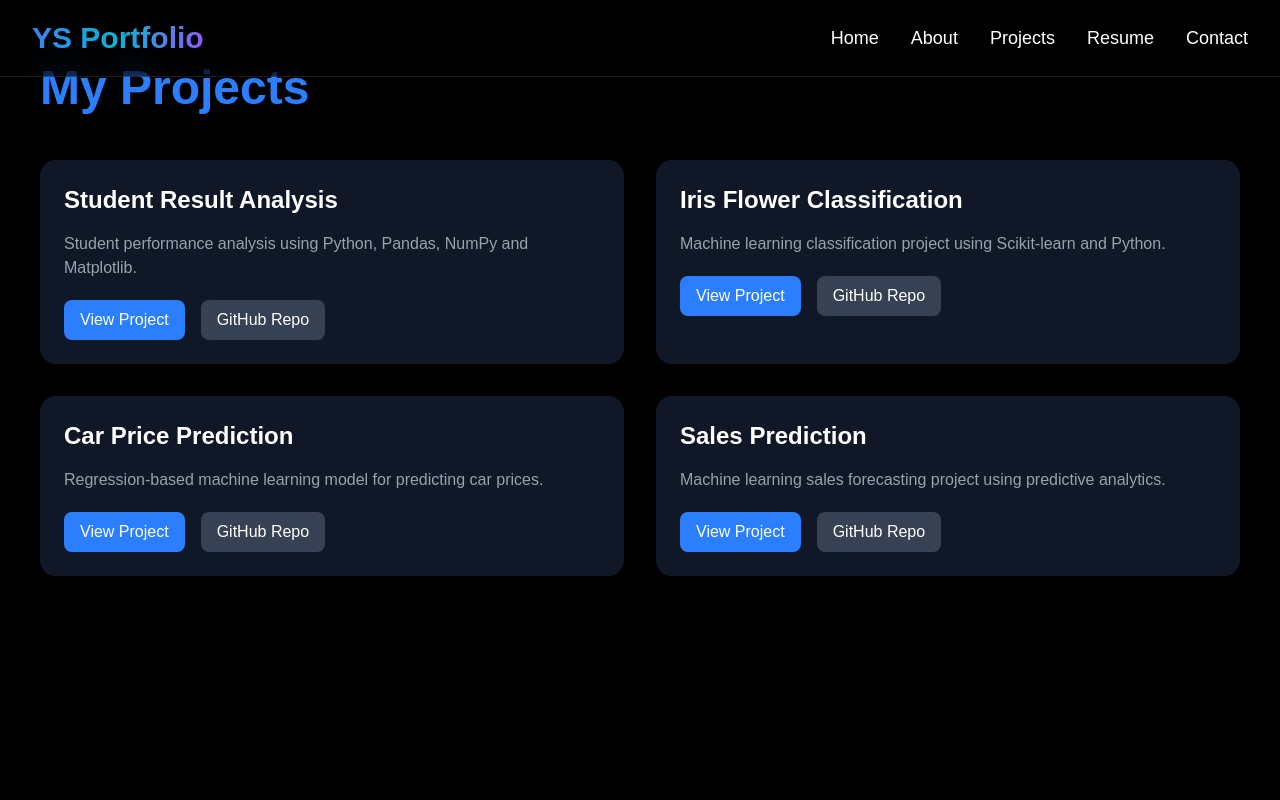
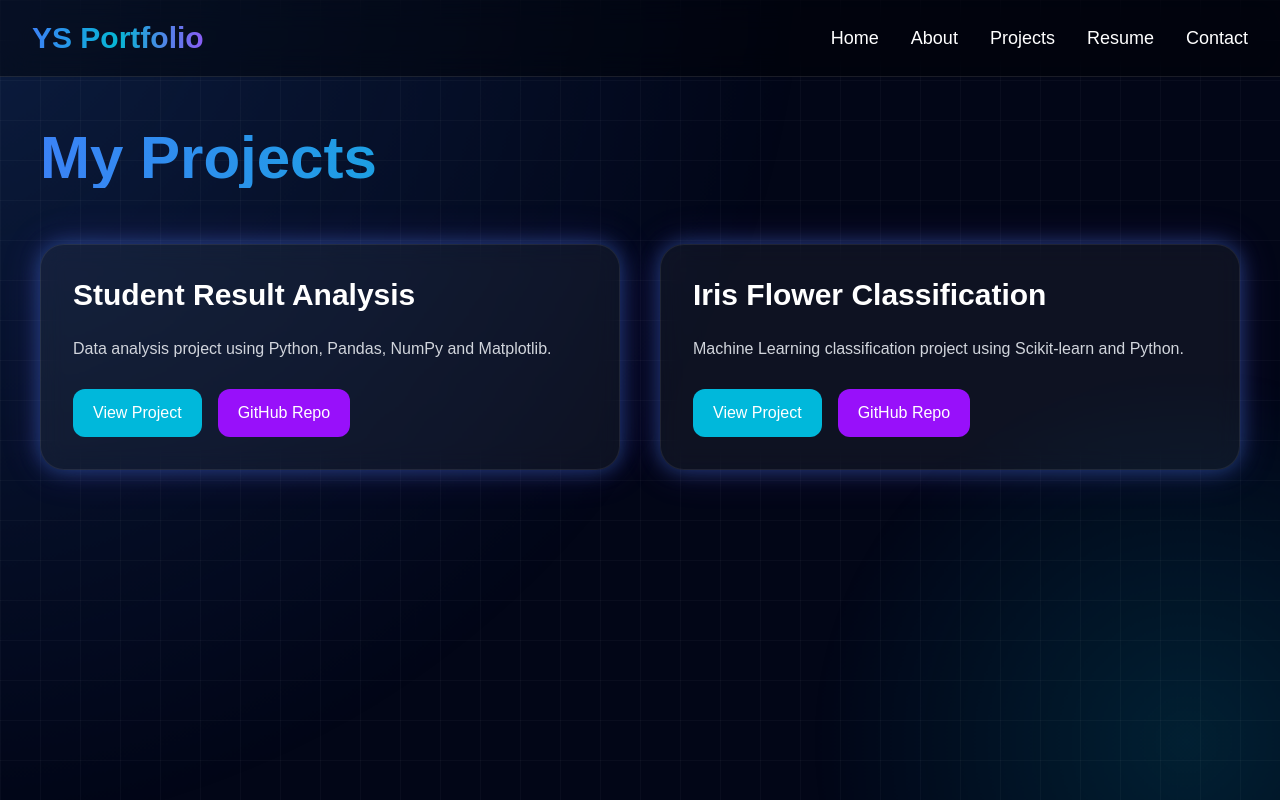
Before and after one commit to yashshelke9129-droid/yash-data-science-portfolio, a Next.js app: page /projects in a window 1280 px wide. Built offline with nearby package versions, Linux system fonts and the light colour scheme.

Commit message:
Final futuristic portfolio

```diff
--- a/src/app/globals.css
+++ b/src/app/globals.css
@@ -13,7 +13,8 @@ body {
   font-family: Arial, Helvetica, sans-serif;
 }
 
-/* Animated Coding Background */
+/* Animated Background */
+
 body::before {
   content: "";
   position: fixed;
@@ -22,7 +23,7 @@ body::before {
   background:
     radial-gradient(circle at top left, rgba(59,130,246,0.2), transparent 30%),
     radial-gradient(circle at bottom right, rgba(139,92,246,0.2), transparent 30%),
-    radial-gradient(circle at center, rgba(6,182,212,0.12), transparent 25%);
+    radial-gradient(circle at center, rgba(6,182,212,0.15), transparent 25%);
   animation: moveBg 15s linear infinite;
   z-index: -1;
 }
@@ -41,65 +42,69 @@ body::before {
   }
 }
 
-/* Grid Effect */
+/* Grid */
+
 .grid-bg {
   background-image:
-    linear-gradient(rgba(255,255,255,0.04) 1px, transparent 1px),
-    linear-gradient(90deg, rgba(255,255,255,0.04) 1px, transparent 1px);
+    linear-gradient(rgba(255,255,255,0.03) 1px, transparent 1px),
+    linear-gradient(90deg, rgba(255,255,255,0.03) 1px, transparent 1px);
 
   background-size: 40px 40px;
 }
 
-/* Gradient Text */
+/* Glass */
+
+.glass {
+  background: rgba(255,255,255,0.05);
+  backdrop-filter: blur(12px);
+  border: 1px solid rgba(255,255,255,0.08);
+}
+
+/* Gradient */
+
 .gradient-text {
   background: linear-gradient(to right, #3b82f6, #06b6d4, #8b5cf6);
   -webkit-background-clip: text;
   -webkit-text-fill-color: transparent;
 }
 
-/* Glass Effect */
-.glass {
-  background: rgba(255,255,255,0.05);
-  backdrop-filter: blur(14px);
-  border: 1px solid rgba(255,255,255,0.08);
-}
+/* Glow */
 
-/* Glow */
 .glow {
   box-shadow:
     0 0 20px rgba(59,130,246,0.4),
-    0 0 40px rgba(139,92,246,0.3);
+    0 0 40px rgba(139,92,246,0.2);
 }
 
-/* Hover Cards */
+/* Hover */
+
 .card-hover {
-  transition: all 0.4s ease;
+  transition: 0.4s ease;
 }
 
 .card-hover:hover {
   transform: translateY(-10px) scale(1.02);
-  box-shadow:
-    0 0 25px rgba(59,130,246,0.35),
-    0 0 50px rgba(139,92,246,0.25);
 }
 
-/* Button Animation */
+/* Button */
+
 .btn-hover {
-  transition: all 0.3s ease;
+  transition: 0.3s ease;
 }
 
 .btn-hover:hover {
   transform: scale(1.08);
 }
 
-/* Floating Animation */
+/* Floating */
+
 @keyframes floating {
   0% {
     transform: translateY(0px);
   }
 
   50% {
-    transform: translateY(-15px);
+    transform: translateY(-12px);
   }
 
   100% {
--- a/src/app/page.js
+++ b/src/app/page.js
@@ -24,27 +24,21 @@ export default function Home() {
           className="w-60 h-60 rounded-full border-4 border-cyan-400 object-cover mb-8 glow float-animation"
         />
 
-        <motion.h1
-          initial={{ y: 50 }}
-          animate={{ y: 0 }}
-          transition={{ duration: 0.8 }}
-          className="text-7xl font-bold gradient-text mb-5"
-        >
+        <h1 className="text-7xl font-bold gradient-text mb-5">
           Yash Shelke
-        </motion.h1>
+        </h1>
 
         <p className="text-2xl text-gray-300 mb-8">
           Data Science Student • AI Enthusiast • ML Developer
         </p>
 
-        <div className="glass p-10 rounded-3xl max-w-4xl card-hover">
+        <div className="glass p-10 rounded-3xl max-w-4xl card-hover glow">
 
           <p className="text-lg text-gray-300 leading-9">
             Passionate about Data Science, Artificial Intelligence,
-            Machine Learning, and building futuristic technology solutions.
-            Skilled in Python, Data Analysis, ML Models, and modern web technologies.
-            Constantly exploring new innovations and creating real-world projects
-            with impactful solutions.
+            Machine Learning, and futuristic technologies.
+            Skilled in Python, Data Analysis, ML Models,
+            and building modern AI-driven projects.
           </p>
 
         </div>
--- a/src/app/projects/page.js
+++ b/src/app/projects/page.js
@@ -1,27 +1,34 @@
+"use client";
+
 import Navbar from "../../components/Navbar";
+import { motion } from "framer-motion";
 
 export default function Projects() {
   return (
     <>
       <Navbar />
 
-      <main className="min-h-screen bg-black text-white px-10 py-16">
+      <motion.main
+        initial={{ opacity: 0, y: 40 }}
+        animate={{ opacity: 1, y: 0 }}
+        transition={{ duration: 0.8 }}
+        className="min-h-screen px-10 py-32 grid-bg text-white"
+      >
 
-        <h1 className="text-5xl font-bold mb-12 text-blue-500">
+        <h1 className="text-6xl font-bold gradient-text mb-14">
           My Projects
         </h1>
 
-        <div className="grid md:grid-cols-2 gap-8">
+        <div className="grid md:grid-cols-2 gap-10">
 
-          {/* Project 1 */}
-          <div className="bg-gray-900 p-6 rounded-2xl hover:scale-105 transition">
+          <div className="glass rounded-3xl p-8 card-hover glow">
 
-            <h2 className="text-2xl font-bold mb-4">
+            <h2 className="text-3xl font-bold mb-5">
               Student Result Analysis
             </h2>
 
-            <p className="text-gray-400 mb-5">
-              Student performance analysis using Python,
+            <p className="text-gray-300 leading-8 mb-6">
+              Data analysis project using Python,
               Pandas, NumPy and Matplotlib.
             </p>
 
@@ -30,7 +37,7 @@ export default function Projects() {
               <a
                 href="https://github.com/yashshelke9129-droid/student-result-analysis/blob/main/Result.ipynb"
                 target="_blank"
-                className="bg-blue-500 px-4 py-2 rounded-lg"
+                className="bg-cyan-500 px-5 py-3 rounded-xl btn-hover"
               >
                 View Project
               </a>
@@ -38,7 +45,7 @@ export default function Projects() {
               <a
                 href="https://github.com/yashshelke9129-droid/student-result-analysis"
                 target="_blank"
-                className="bg-gray-700 px-4 py-2 rounded-lg"
+                className="bg-purple-600 px-5 py-3 rounded-xl btn-hover"
               >
                 GitHub Repo
               </a>
@@ -47,15 +54,14 @@ export default function Projects() {
 
           </div>
 
-          {/* Project 2 */}
-          <div className="bg-gray-900 p-6 rounded-2xl hover:scale-105 transition">
+          <div className="glass rounded-3xl p-8 card-hover glow">
 
-            <h2 className="text-2xl font-bold mb-4">
+            <h2 className="text-3xl font-bold mb-5">
               Iris Flower Classification
             </h2>
 
-            <p className="text-gray-400 mb-5">
-              Machine learning classification project
+            <p className="text-gray-300 leading-8 mb-6">
+              Machine Learning classification project
               using Scikit-learn and Python.
             </p>
 
@@ -64,7 +70,7 @@ export default function Projects() {
               <a
                 href="https://github.com/yashshelke9129-droid/CodeAlpha_Iris_Flower_Classification/blob/main/CodeAlpha_Iris_Flower_Classification.ipynb"
                 target="_blank"
-                className="bg-blue-500 px-4 py-2 rounded-lg"
+                className="bg-cyan-500 px-5 py-3 rounded-xl btn-hover"
               >
                 View Project
               </a>
@@ -72,75 +78,7 @@ export default function Projects() {
               <a
                 href="https://github.com/yashshelke9129-droid/CodeAlpha_Iris_Flower_Classification"
                 target="_blank"
-                className="bg-gray-700 px-4 py-2 rounded-lg"
-              >
-                GitHub Repo
-              </a>
-
-            </div>
-
-          </div>
-
-          {/* Project 3 */}
-          <div className="bg-gray-900 p-6 rounded-2xl hover:scale-105 transition">
-
-            <h2 className="text-2xl font-bold mb-4">
-              Car Price Prediction
-            </h2>
-
-            <p className="text-gray-400 mb-5">
-              Regression-based machine learning model
-              for predicting car prices.
-            </p>
-
-            <div className="flex gap-4">
-
-              <a
-                href="https://github.com/yashshelke9129-droid/CodeAlpha_Car_Price_Prediction/blob/main/CodeAlpha_Car_Price_Prediction.ipynb"
-                target="_blank"
-                className="bg-blue-500 px-4 py-2 rounded-lg"
-              >
-                View Project
-              </a>
-
-              <a
-                href="https://github.com/yashshelke9129-droid/CodeAlpha_Car_Price_Prediction"
-                target="_blank"
-                className="bg-gray-700 px-4 py-2 rounded-lg"
-              >
-                GitHub Repo
-              </a>
-
-            </div>
-
-          </div>
-
-          {/* Project 4 */}
-          <div className="bg-gray-900 p-6 rounded-2xl hover:scale-105 transition">
-
-            <h2 className="text-2xl font-bold mb-4">
-              Sales Prediction
-            </h2>
-
-            <p className="text-gray-400 mb-5">
-              Machine learning sales forecasting project
-              using predictive analytics.
-            </p>
-
-            <div className="flex gap-4">
-
-              <a
-                href="https://github.com/yashshelke9129-droid/CodeAlpha_Sales_Prediction/blob/main/CodeAlpha_Sales_Prediction.ipynb"
-                target="_blank"
-                className="bg-blue-500 px-4 py-2 rounded-lg"
-              >
-                View Project
-              </a>
-
-              <a
-                href="https://github.com/yashshelke9129-droid/CodeAlpha_Sales_Prediction"
-                target="_blank"
-                className="bg-gray-700 px-4 py-2 rounded-lg"
+                className="bg-purple-600 px-5 py-3 rounded-xl btn-hover"
               >
                 GitHub Repo
               </a>
@@ -151,7 +89,7 @@ export default function Projects() {
 
         </div>
 
-      </main>
+      </motion.main>
     </>
   );
 }
--- a/src/app/resume/page.js
+++ b/src/app/resume/page.js
@@ -1,25 +1,41 @@
+"use client";
+
 import Navbar from "../../components/Navbar";
+import { motion } from "framer-motion";
 
 export default function Resume() {
   return (
     <>
       <Navbar />
 
-      <main className="min-h-screen bg-black text-white flex flex-col items-center justify-center">
+      <motion.main
+        initial={{ opacity: 0, y: 40 }}
+        animate={{ opacity: 1, y: 0 }}
+        transition={{ duration: 0.8 }}
+        className="min-h-screen flex flex-col items-center justify-center px-6 py-32 grid-bg text-white"
+      >
 
-        <h1 className="text-5xl font-bold mb-10 text-blue-500">
-          My Resume
+        <h1 className="text-6xl font-bold gradient-text mb-10">
+          Resume
         </h1>
 
-        <a
-          href="/resume.pdf"
-          target="_blank"
-          className="bg-blue-500 px-8 py-4 rounded-xl text-xl hover:bg-blue-600"
-        >
-          Open Resume PDF
-        </a>
+        <div className="glass rounded-3xl p-10 card-hover glow text-center">
 
-      </main>
+          <p className="text-xl text-gray-300 mb-8">
+            View my professional resume.
+          </p>
+
+          <a
+            href="/resume.pdf"
+            target="_blank"
+            className="bg-cyan-500 px-8 py-4 rounded-xl text-lg btn-hover"
+          >
+            Open Resume
+          </a>
+
+        </div>
+
+      </motion.main>
     </>
   );
 }
--- a/src/components/Navbar.js
+++ b/src/components/Navbar.js
@@ -1,16 +1,10 @@
 "use client";
 
 import Link from "next/link";
-import { motion } from "framer-motion";
 
 export default function Navbar() {
   return (
-    <motion.nav
-      initial={{ y: -100, opacity: 0 }}
-      animate={{ y: 0, opacity: 1 }}
-      transition={{ duration: 0.8 }}
-      className="fixed top-0 w-full z-50 backdrop-blur-lg bg-black/30 border-b border-white/10"
-    >
+    <nav className="fixed top-0 w-full z-50 bg-black/40 backdrop-blur-lg border-b border-white/10">
 
       <div className="max-w-7xl mx-auto flex justify-between items-center px-8 py-5">
 
@@ -44,6 +38,6 @@ export default function Navbar() {
 
       </div>
 
-    </motion.nav>
+    </nav>
   );
 }
```
Also changed, not shown: src/app/about/page.js (+27 -21 lines), src/app/contact/page.js (+44 -26 lines).
